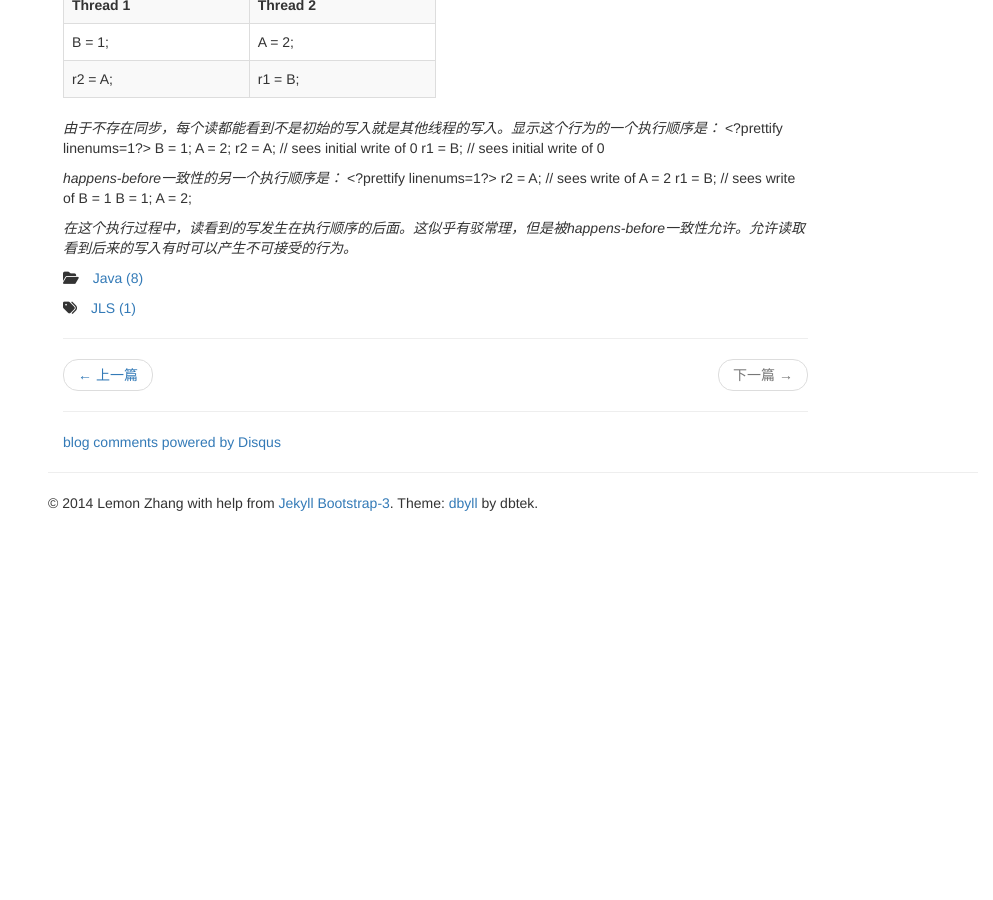
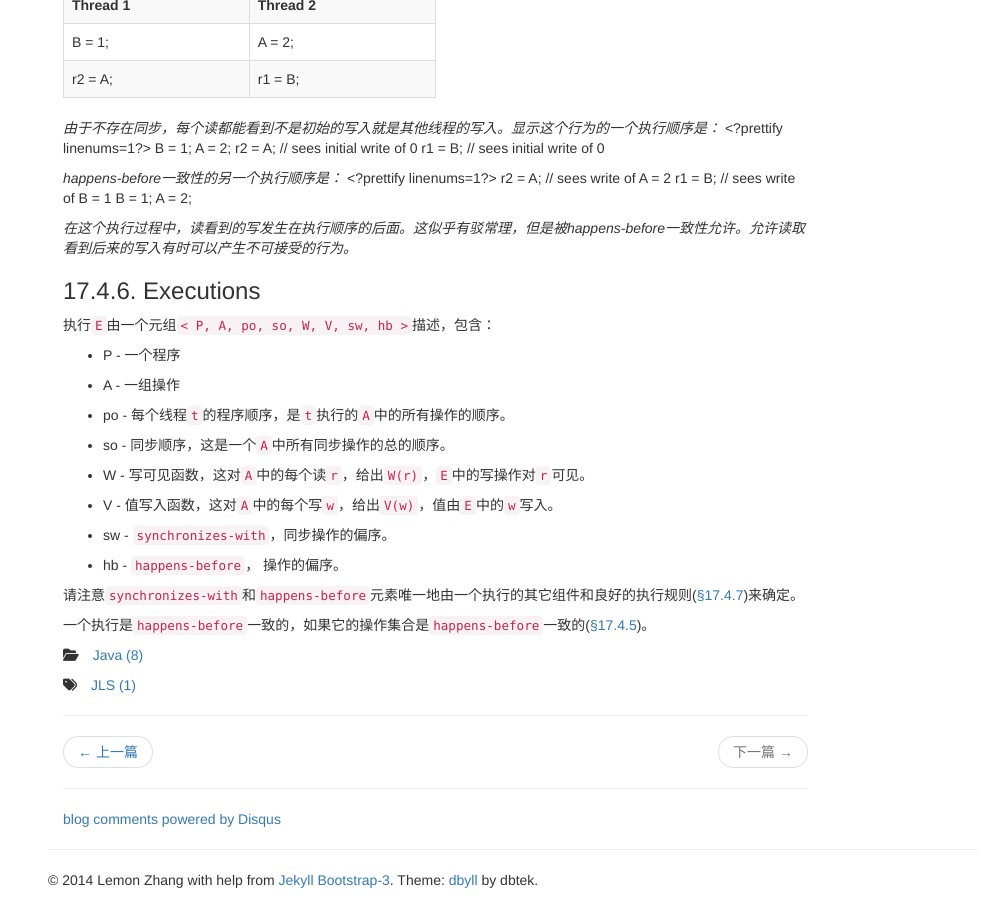
Before and after one commit to cjm0000000/cjm0000000.github.io, a Jekyll site: the page built from _posts/Java/201403/2014-03-03-java-memory-model.md, in a window 1280 px wide and 900 px high, scrolled down 5545 px. Shown: the whole window, without its empty margins (287-1280 px from the left). Built offline with Jekyll 4.4.1, drawn with Linux system fonts in a browser that asks for light colours; nearby versions of some CDN libraries; library files that are not in the unit come from our copies; comment, search, counter and statistics services are not loaded; before the commit the page ends 6068 px from its top, so only the background shows below that.

Commit message:
translate

```diff
--- a/_posts/Java/201403/2014-03-03-java-memory-model.md
+++ b/_posts/Java/201403/2014-03-03-java-memory-model.md
@@ -288,3 +288,27 @@ tags: [JLS]
     A = 2;
 
 *在这个执行过程中，读看到的写发生在执行顺序的后面。这似乎有驳常理，但是被happens-before一致性允许。允许读取看到后来的写入有时可以产生不可接受的行为。*
+
+### 17.4.6. Executions
+
+执行`E`由一个元组`< P, A, po, so, W, V, sw, hb >`描述，包含：
+
+- P - 一个程序
+
+- A - 一组操作
+
+- po - 每个线程`t`的程序顺序，是`t`执行的`A`中的所有操作的顺序。
+
+- so - 同步顺序，这是一个`A`中所有同步操作的总的顺序。
+
+- W - 写可见函数，这对`A`中的每个读`r`，给出`W(r)`，`E`中的写操作对`r`可见。
+
+- V - 值写入函数，这对`A`中的每个写`w`，给出`V(w)`，值由`E`中的`w`写入。
+
+- sw - `synchronizes-with`，同步操作的偏序。
+
+- hb - `happens-before`， 操作的偏序。
+
+请注意`synchronizes-with`和`happens-before`元素唯一地由一个执行的其它组件和良好的执行规则([§17.4.7](http://docs.oracle.com/javase/specs/jls/se7/html/jls-17.html#jls-17.4.7))来确定。
+
+一个执行是`happens-before`一致的，如果它的操作集合是`happens-before`一致的([§17.4.5](http://docs.oracle.com/javase/specs/jls/se7/html/jls-17.html#jls-17.4.5))。
```
